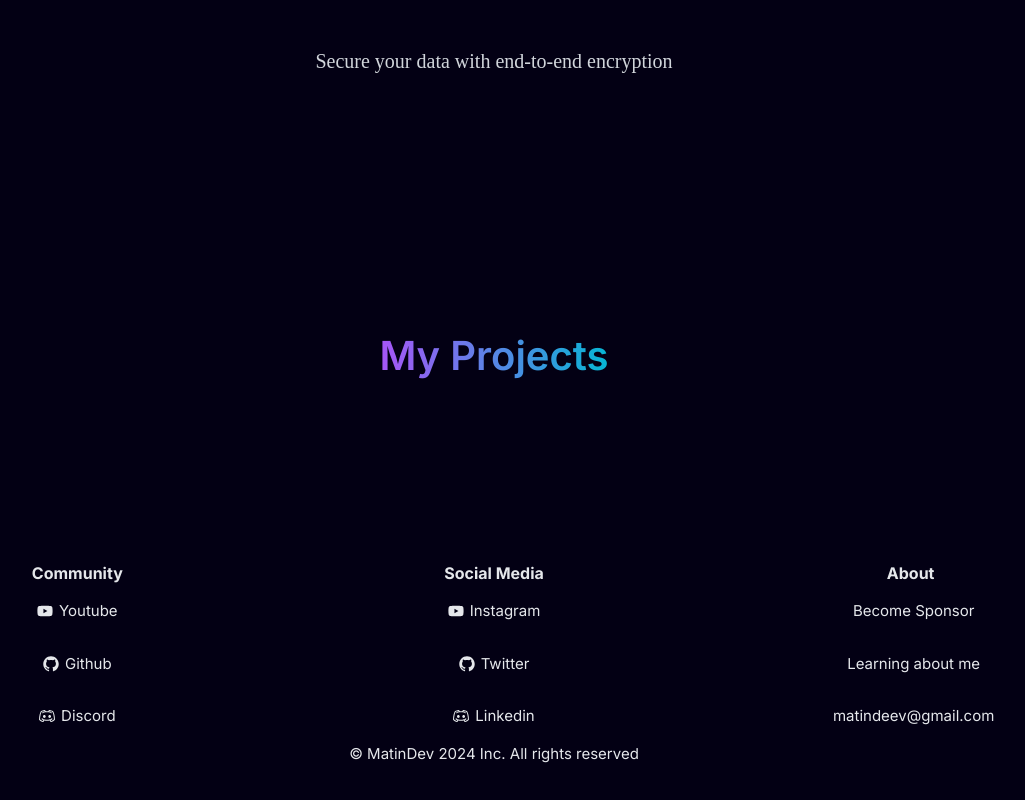
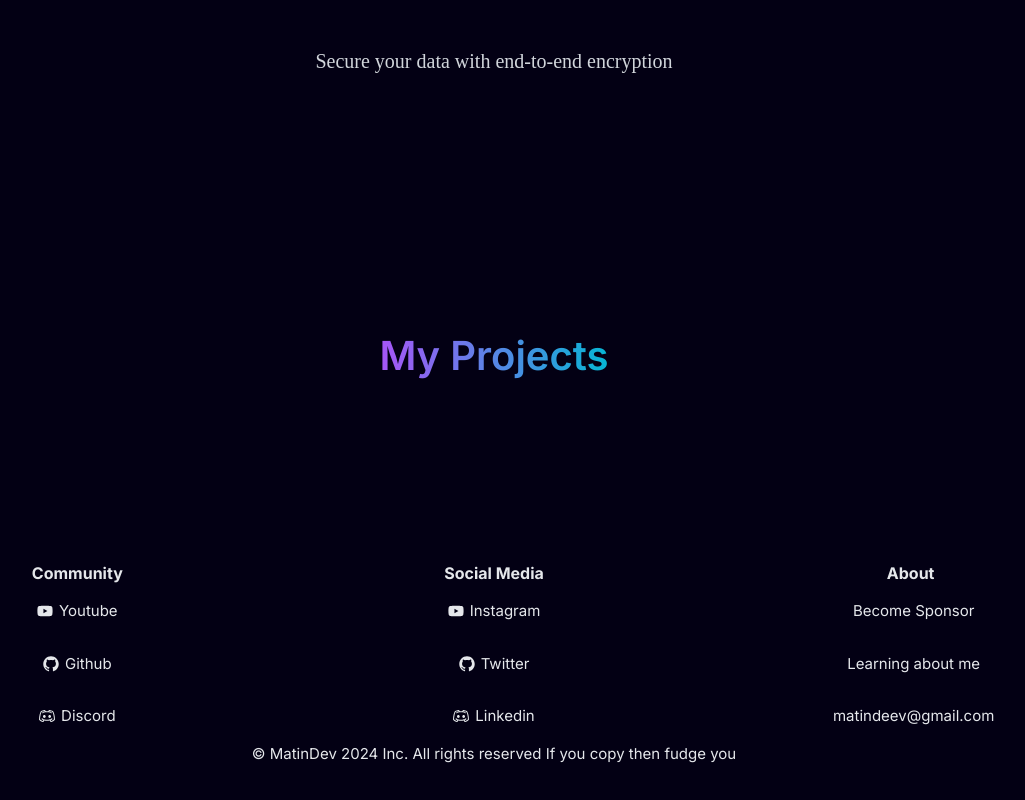
Before and after one commit to MatinDeevv/Portfilio, a Next.js app: page / in a window 1280 px wide. Shown: the part 2759-3559 px from the top of the page, without its empty margins (146-1171 px from the left). Built offline with nearby package versions, Linux system fonts and the light colour scheme; grey boxes are pictures that could not be loaded; a web font is replaced by a local one.

Commit message:
Starting My Journey

```diff
--- a/components/main/Footer.tsx
+++ b/components/main/Footer.tsx
@@ -62,9 +62,8 @@ const Footer = () => {
                     </p>
                 </div>
             </div>
-
             <div className="mb-[20px] text-[15px] text-center">
-                &copy; MatinDev 2024 Inc. All rights reserved
+                &copy; MatinDev 2024 Inc. All rights reserved If you copy then fudge you
             </div>
         </div>
     </div>
```
Also changed, not shown: 1 other file (tests, documents, lock files or other folders).
